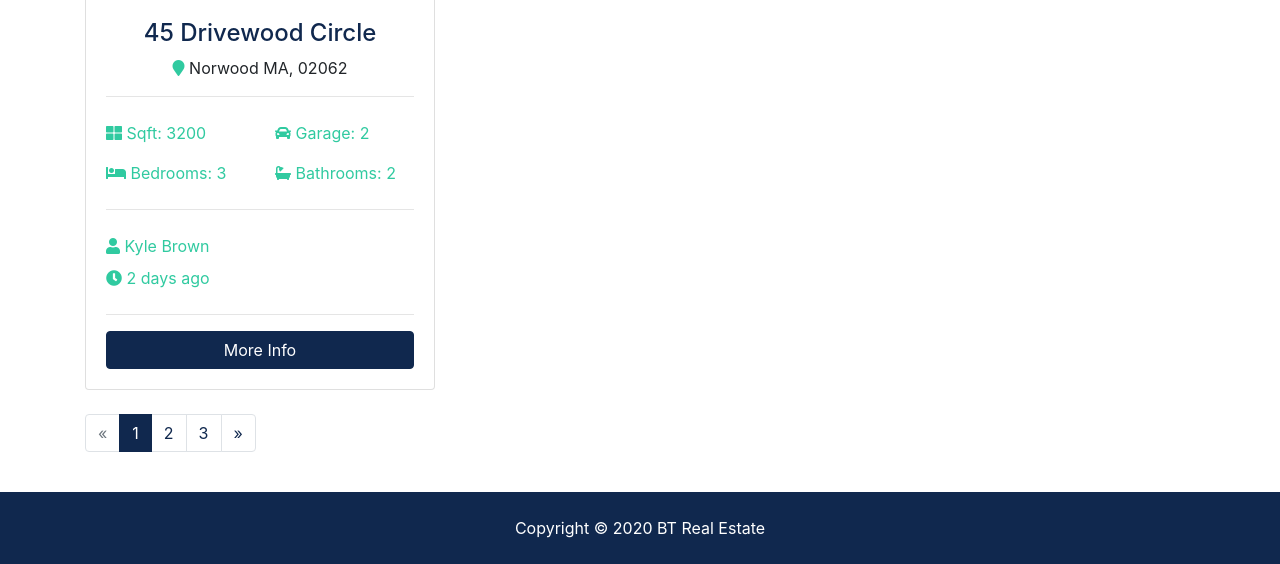
After one commit to KDRdev/DKrealEstate, a Django app: template templates/listings/listings.html in a window 1280 px wide. The commit adds this page. Shown: the part 712-1276 px from the top of the page. Run offline with Django 3.2, Linux system fonts and the light colour scheme; the template is opened without the code that fills it, so the values that code supplies are empty; some libraries are stand-ins or nearby versions.

Commit message:
Created listings templates

```diff
--- a/templates/base/_navbar.html
+++ b/templates/base/_navbar.html
@@ -28,8 +28,14 @@
                 >
                     <a class="nav-link" href="{% url 'about' %}">About</a>
                 </li>
-                <li class="nav-item mr-3">
-                    <a class="nav-link" href="{% url 'index' %}">Featured Listings</a>
+                <li
+                    {% if 'listings' in request.path %}
+                        class="nav-item active mr-3"
+                    {% else %}
+                        class="nav-item mr-3"
+                    {% endif %}
+                >
+                    <a class="nav-link" href="{% url 'listings' %}">Featured Listings</a>
                 </li>
             </ul>
             <ul class="navbar-nav ml-auto">
--- /dev/null
+++ b/templates/listings/listing.html
@@ -0,0 +1 @@
+<h1>LISTING</h1>
--- /dev/null
+++ b/templates/listings/listings.html
@@ -0,0 +1,103 @@
+{% extends 'base.html' %}
+
+{% block content %}
+    <section id="showcase-inner" class="py-5 text-white">
+        <div class="container">
+        <div class="row text-center">
+            <div class="col-md-12">
+            <h1 class="display-4">Browse Our Properties</h1>
+            <p class="lead">Lorem ipsum dolor sit, amet consectetur adipisicing elit. Sunt, pariatur!</p>
+            </div>
+        </div>
+        </div>
+    </section>
+
+    <!-- Breadcrumb -->
+    <section id="bc" class="mt-3">
+        <div class="container">
+        <nav aria-label="breadcrumb">
+            <ol class="breadcrumb">
+            <li class="breadcrumb-item">
+                <a href="{% url 'index' %}">
+                <i class="fas fa-home"></i> Home</a>
+            </li>
+            <li class="breadcrumb-item active"> Browse Listings</li>
+            </ol>
+        </nav>
+        </div>
+    </section>
+
+    <!-- Listings -->
+    <section id="listings" class="py-4">
+        <div class="container">
+        <div class="row">
+
+            <!-- Listing -->
+            <div class="col-md-6 col-lg-4 mb-4">
+            <div class="card listing-preview">
+                <img class="card-img-top" src="assets/img/homes/home-1.jpg" alt="">
+                <div class="card-img-overlay">
+                <h2>
+                    <span class="badge badge-secondary text-white">$490,000</span>
+                </h2>
+                </div>
+                <div class="card-body">
+                <div class="listing-heading text-center">
+                    <h4 class="text-primary">45 Drivewood Circle</h4>
+                    <p>
+                    <i class="fas fa-map-marker text-secondary"></i> Norwood MA, 02062</p>
+                </div>
+                <hr>
+                <div class="row py-2 text-secondary">
+                    <div class="col-6">
+                    <i class="fas fa-th-large"></i> Sqft: 3200</div>
+                    <div class="col-6">
+                    <i class="fas fa-car"></i> Garage: 2</div>
+                </div>
+                <div class="row py-2 text-secondary">
+                    <div class="col-6">
+                    <i class="fas fa-bed"></i> Bedrooms: 3</div>
+                    <div class="col-6">
+                    <i class="fas fa-bath"></i> Bathrooms: 2</div>
+                </div>
+                <hr>
+                <div class="row py-2 text-secondary">
+                    <div class="col-12">
+                    <i class="fas fa-user"></i> Kyle Brown</div>
+                </div>
+                <div class="row text-secondary pb-2">
+                    <div class="col-6">
+                    <i class="fas fa-clock"></i> 2 days ago</div>
+                </div>
+                <hr>
+                <a href="listing.html" class="btn btn-primary btn-block">More Info</a>
+                </div>
+            </div>
+            </div>
+
+        </div>
+
+            <div class="row">
+                <div class="col-md-12">
+                <ul class="pagination">
+                    <li class="page-item disabled">
+                    <a class="page-link" href="#">&laquo;</a>
+                    </li>
+                    <li class="page-item active">
+                    <a class="page-link" href="#">1</a>
+                    </li>
+                    <li class="page-item">
+                    <a class="page-link" href="#">2</a>
+                    </li>
+                    <li class="page-item">
+                    <a class="page-link" href="#">3</a>
+                    </li>
+                    <li class="page-item">
+                    <a class="page-link" href="#">&raquo;</a>
+                    </li>
+                </ul>
+                </div>
+            </div>
+        </div>
+    </section>
+{% endblock%}
--- /dev/null
+++ b/templates/listings/search.html
@@ -0,0 +1 @@
+SEARCH
```
